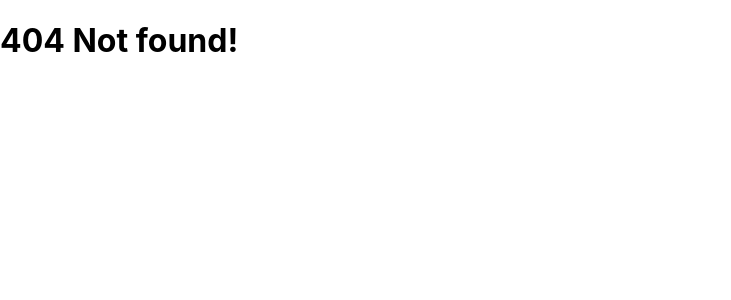
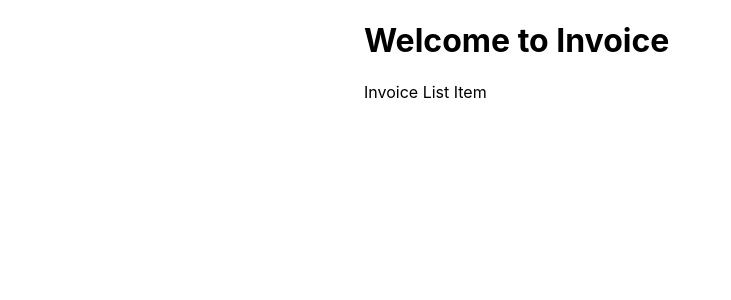
Before and after one commit to ehsanmunna/soft-invoice, a React (Create React App) app: page / in a window 1280 px wide. Before the commit this address had no page. Shown: the top 300 px of the page, without its empty margins (0-731 px from the left). Built offline with nearby package versions, Linux system fonts and the light colour scheme.

Commit message:
Invoice Welcome page added

```diff
--- a/src/App.tsx
+++ b/src/App.tsx
@@ -1,14 +1,16 @@
 import './App.css';
 import { BrowserRouter, Route, Routes } from 'react-router-dom';
-import LoginPage from './pages/Login/Login';
-import Registration from './pages/Registration/Registration';
-import NotFound from './pages/NotFound/NotFound';
+import LoginPage from './Pages/Login/Login';
+import Registration from './Pages/Registration/Registration';
+import NotFound from './Pages/NotFound/NotFound';
+import HomePage from './Pages/Home/Home';
 
 function App() {
   return (
     <div>
       <BrowserRouter>
         <Routes>
+          <Route path="/" element={<HomePage />} />
           <Route path="/login" element={<LoginPage />} />
           <Route path="/reg" element={<Registration />} />
           <Route path="/*" element={<NotFound/>} />
--- /dev/null
+++ b/src/components/Common/ListCardComponent.tsx
@@ -0,0 +1,5 @@
+const ListCard = (props: any) => <div>
+    {props.children}
+</div>;
+
+export default ListCard
--- /dev/null
+++ b/src/components/Invoice/InvoiceListCard.tsx
@@ -0,0 +1,12 @@
+import ListCard from "../Common/ListCardComponent"
+
+const InvoiceListCard = () => {
+    return (
+        <ListCard>
+            <div>Invoice List Item</div>
+        </ListCard>
+
+    )
+}
+
+export default InvoiceListCard
--- a/src/components/Layout/FormContainer.tsx
+++ b/src/components/Layout/FormContainer.tsx
@@ -2,9 +2,11 @@ import { Container } from "@mui/material";
 import AppButtonPrimary from "../Actions/PrimaryButton";
 import AppTitle from "../Typography/Title";
 import FormBox from "./FormBox";
+import PageContainer from "./PageContainer";
 
 const FormContainer = (props: any) => {
-  return (<Container maxWidth="sm">
+  return (
+  <PageContainer>
     <div>
       <div style={{textAlign: 'center'}}>
         <AppTitle name={props.formHeadLine} />
@@ -20,7 +22,8 @@ const FormContainer = (props: any) => {
     <FormBox>
       {props.formExtra}
     </FormBox>
-  </Container>)
+  </PageContainer>
+  )
 };
 
 export default FormContainer
--- /dev/null
+++ b/src/components/Layout/PageContainer.tsx
@@ -0,0 +1,9 @@
+import { Container } from "@mui/material";
+const PageContainer = (props: any) => {
+  return (
+  <Container maxWidth="sm">
+      {props.children}
+  </Container>
+  )};
+
+export default PageContainer;
--- /dev/null
+++ b/src/pages/Home/Home.tsx
@@ -0,0 +1,18 @@
+import InvoiceListCard from "../../components/Invoice/InvoiceListCard";
+import PageContainer from "../../components/Layout/PageContainer";
+import AppTitle from "../../components/Typography/Title";
+
+function HomePage() {
+  return (
+    <>
+      <PageContainer>
+        <AppTitle name="Welcome to Invoice"/>
+        <div>
+          <InvoiceListCard/>
+        </div>
+      </PageContainer>
+    </>
+  );
+}
+
+export default HomePage;
--- a/src/pages/Registration/Registration.tsx
+++ b/src/pages/Registration/Registration.tsx
@@ -4,7 +4,6 @@ import AppTextPassword from "../../components/FormElement/TextPassword";
 import FormBox from "../../components/Layout/FormBox";
 import FormContainer from "../../components/Layout/FormContainer";
 import AppLogo from "../../components/Media/Logo";
-import AppTitle from "../../components/Typography/Title";
 
 function Registration() {
   return (
```
Also changed, not shown: 1 other file (tests, documents, lock files or other folders).
